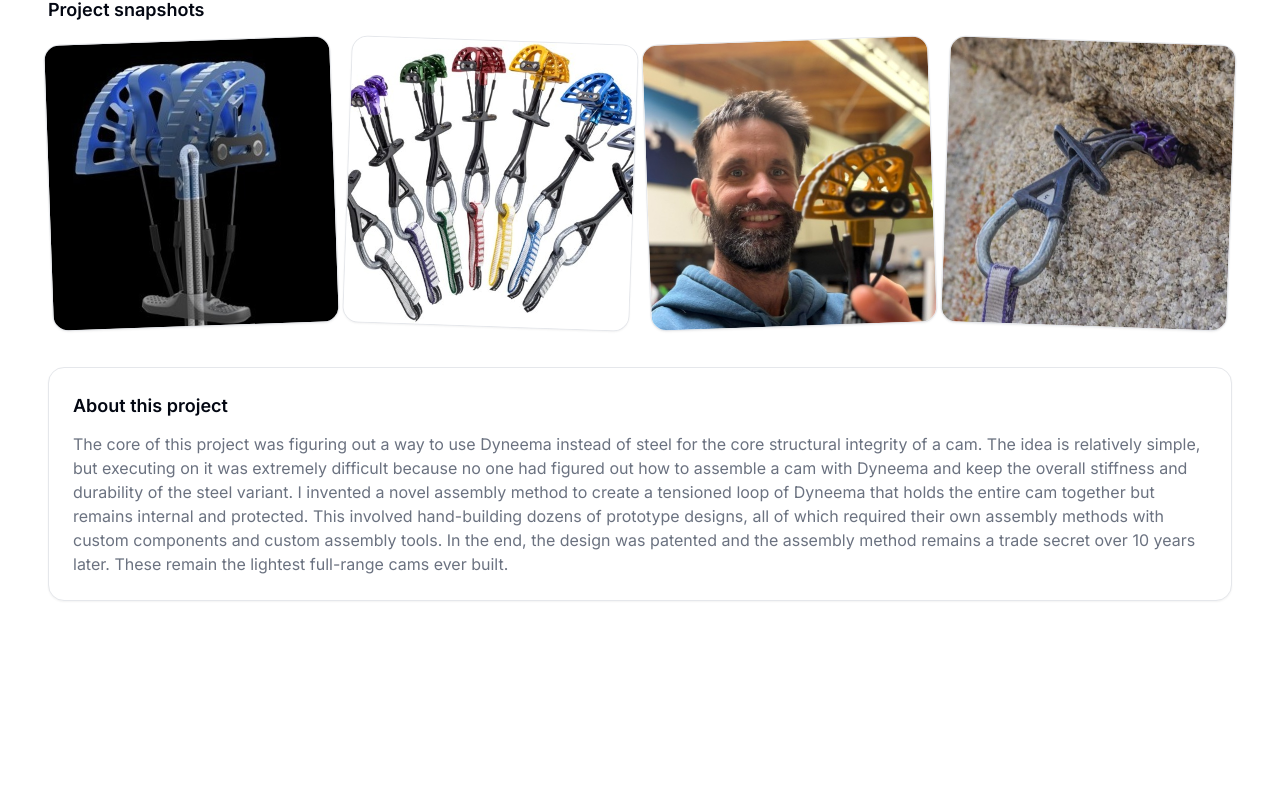
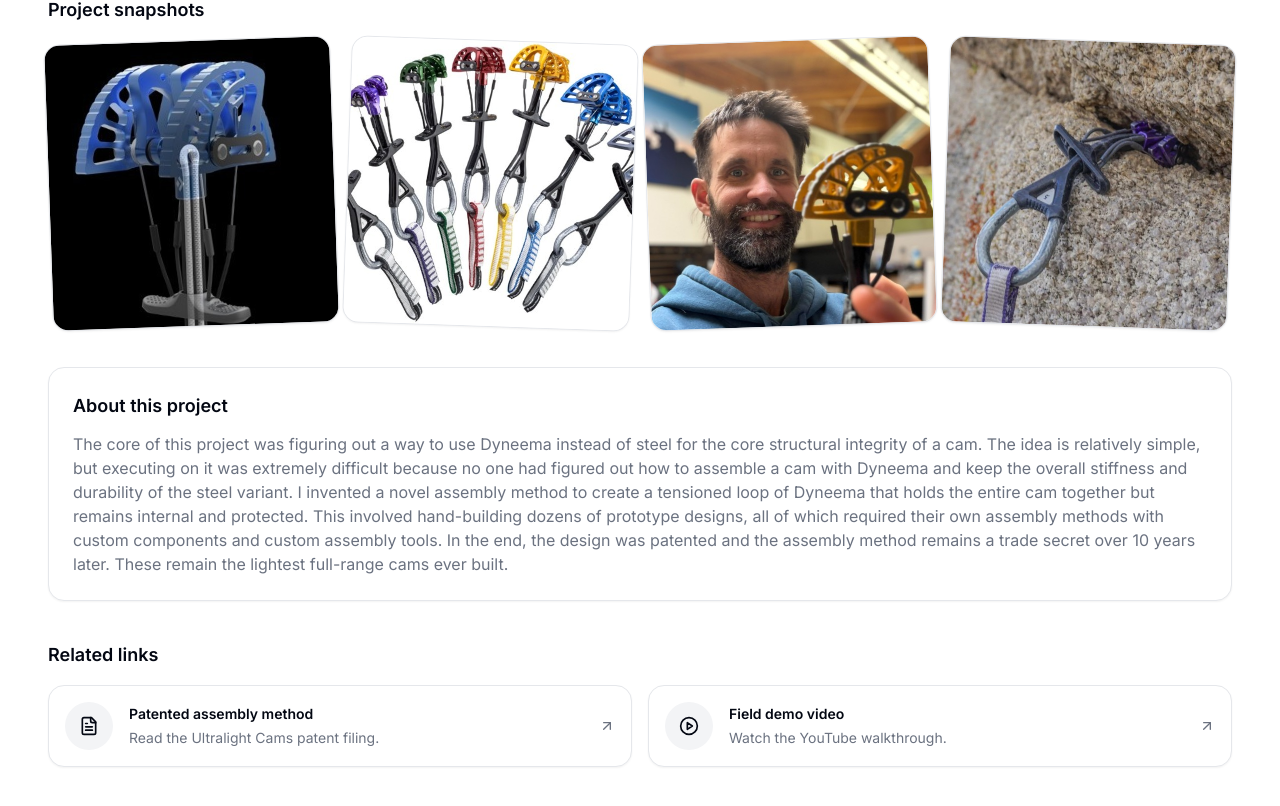
Before and after one commit to bakerjohnalex/resume, a Next.js app: page /projects/ultralight-cams in a window 1280 px wide. Shown: the part 200-1006 px from the top of the page. Before the commit the page ends 849 px from the top, so only its background shows below. Built offline with nearby package versions, Linux system fonts and the light colour scheme.

Commit message:
Add styled links to ultralight cams page

```diff
--- a/src/app/projects/ultralight-cams/page.tsx
+++ b/src/app/projects/ultralight-cams/page.tsx
@@ -1,11 +1,18 @@
 import type { Metadata } from "next";
 import Image from "next/image";
+import { ArrowUpRight, FileText, PlayCircle } from "lucide-react";
 
 import { ultralightCamsData } from "@/data/projects/ultralight-cams";
 
 export const metadata: Metadata = ultralightCamsData.metadata;
 
 const projectImages = ultralightCamsData.images;
+const projectLinks = ultralightCamsData.links;
+
+const linkIconMap = {
+  patent: FileText,
+  video: PlayCircle,
+} as const;
 
 export default function UltralightCamsPage() {
   return (
@@ -60,6 +67,39 @@ export default function UltralightCamsPage() {
           </p>
         ))}
       </section>
+
+      <section aria-label="Ultralight Cams links" className="space-y-4">
+        <h2 className="text-lg font-semibold">Related links</h2>
+        <div className="grid gap-4 md:grid-cols-2">
+          {projectLinks.map((link) => {
+            const Icon = linkIconMap[link.icon];
+
+            return (
+              <a
+                key={link.href}
+                href={link.href}
+                className="group flex items-center gap-4 rounded-2xl border bg-card p-4 shadow-sm transition hover:-translate-y-0.5 hover:border-foreground/20 hover:shadow-md"
+                target="_blank"
+                rel="noreferrer"
+              >
+                <span className="flex h-12 w-12 items-center justify-center rounded-full bg-muted text-foreground transition group-hover:scale-105">
+                  <Icon className="h-5 w-5" aria-hidden="true" />
+                </span>
+                <span className="flex flex-1 flex-col gap-1">
+                  <span className="text-sm font-semibold">{link.title}</span>
+                  <span className="text-sm text-muted-foreground">
+                    {link.description}
+                  </span>
+                </span>
+                <ArrowUpRight
+                  className="h-4 w-4 text-muted-foreground transition group-hover:text-foreground"
+                  aria-hidden="true"
+                />
+              </a>
+            );
+          })}
+        </div>
+      </section>
     </main>
   );
 }
--- a/src/data/projects/ultralight-cams.ts
+++ b/src/data/projects/ultralight-cams.ts
@@ -26,4 +26,18 @@ export const ultralightCamsData = {
   about: [
     "The core of this project was figuring out a way to use Dyneema instead of steel for the core structural integrity of a cam. The idea is relatively simple, but executing on it was extremely difficult because no one had figured out how to assemble a cam with Dyneema and keep the overall stiffness and durability of the steel variant. I invented a novel assembly method to create a tensioned loop of Dyneema that holds the entire cam together but remains internal and protected. This involved hand-building dozens of prototype designs, all of which required their own assembly methods with custom components and custom assembly tools. In the end, the design was patented and the assembly method remains a trade secret over 10 years later. These remain the lightest full-range cams ever built.",
   ],
+  links: [
+    {
+      title: "Patented assembly method",
+      description: "Read the Ultralight Cams patent filing.",
+      href: "https://patents.google.com/patent/US10143892B2",
+      icon: "patent",
+    },
+    {
+      title: "Field demo video",
+      description: "Watch the YouTube walkthrough.",
+      href: "https://www.youtube.com/watch?v=vQf0T-J2H44",
+      icon: "video",
+    },
+  ],
 } as const;
```
